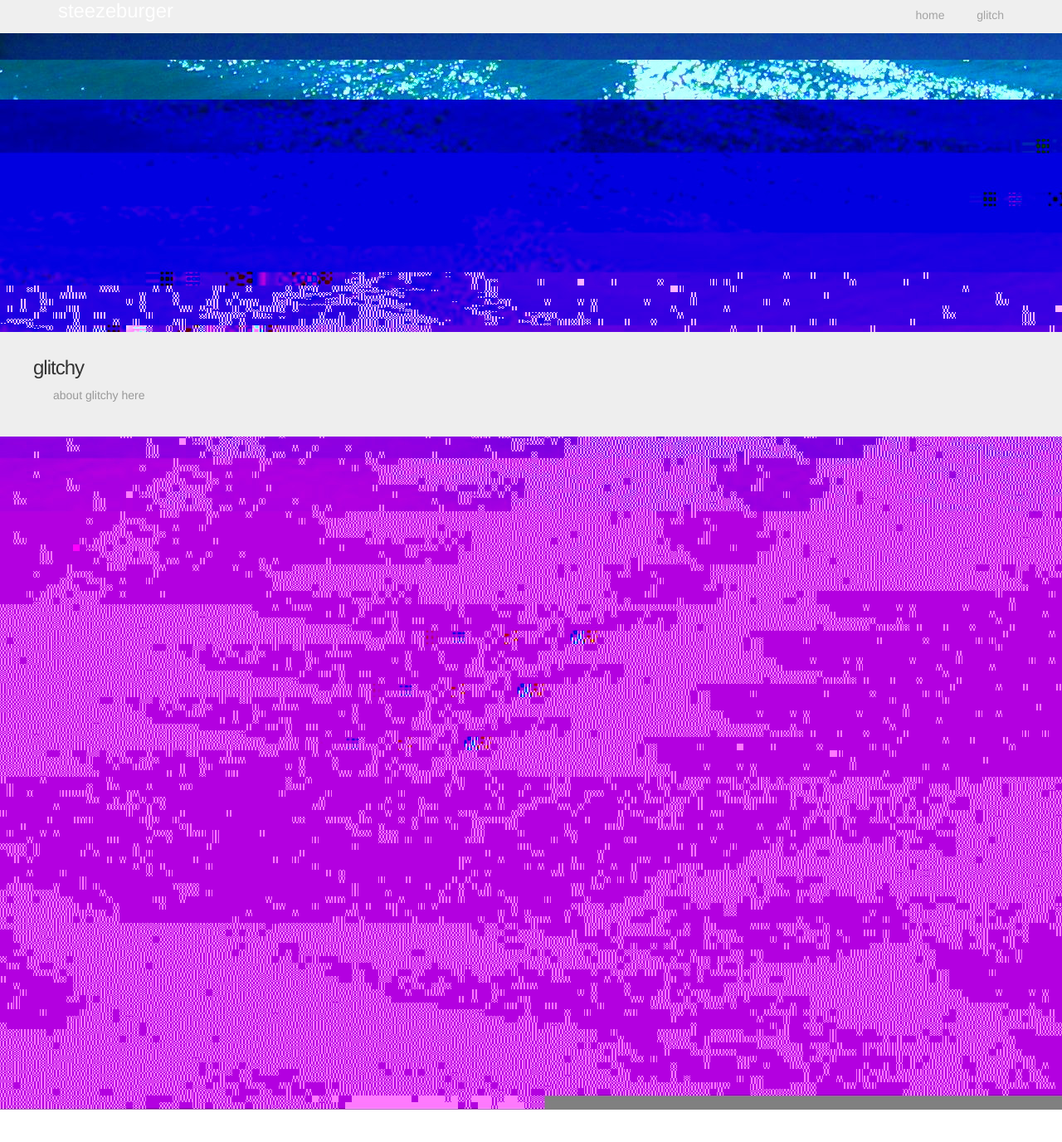
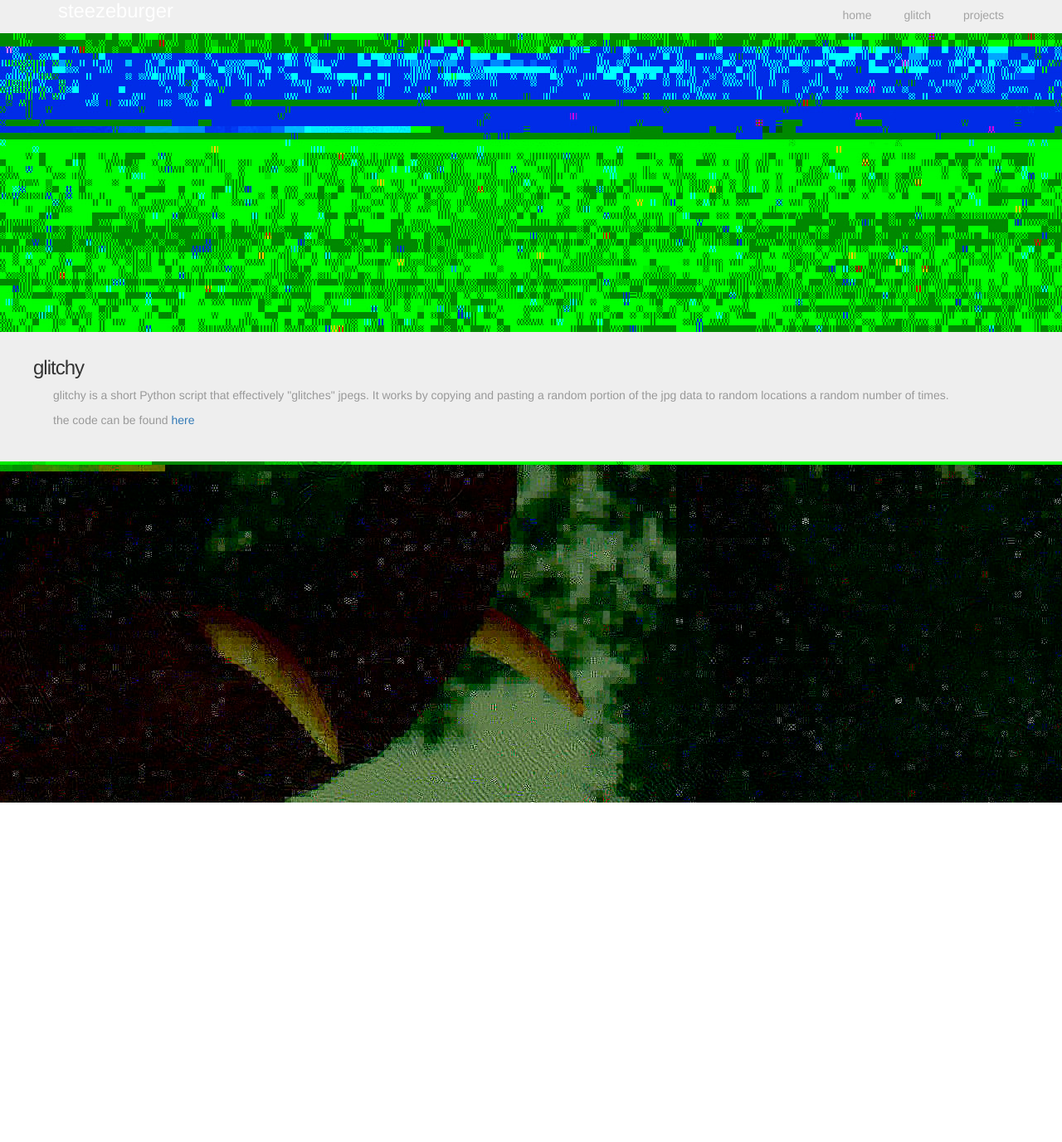
Before and after one commit to steezeburger/steezeburger, a Flask app: page /projects/glitchy/ in a window 1280 px wide. Shown: the top 1376 px of the page at 83% size. Run offline with Flask 2, Linux system fonts and the light colour scheme; some libraries are stand-ins or nearby versions.

Commit message:
added mobile menu and projects menu

```diff
--- /dev/null
+++ b/app/static/scripts/sidr.js
@@ -0,0 +1,28 @@
+/**
+ * Created by js on 10/15/14.
+ */
+$(document).ready(function() {
+   $('#glitch-menu').sidr({
+       name: 'glitch',
+       side: 'right',
+       source: '#glitch-menu-content'
+   });
+   $('#projects-menu').sidr({
+       name: 'projects',
+       side: 'right',
+       source: '#projects-menu-content'
+   });
+   $('#mobile-menu').sidr({
+       name: 'mobile',
+       side: 'right',
+       source: '#mobile-menu-content'
+   });
+});
+
+//$(document)
+//    .bind('click', function (){
+//        $.sidr('close', 'respNav');
+//    })
+//    .bind('touchstart', function(){
+//        $.sidr('close', 'respNav');
+//    });
--- a/app/templates/base.html
+++ b/app/templates/base.html
@@ -17,7 +17,7 @@
 					<ul class="menu">
 						<li><a href="{{ url_for('index') }}">home</a></li>
 						<li><a id="glitch-menu" href="#glitch-menu">glitch</a></li>
-{#                        <li><a id="projects-menu" href="#projects-menu">projects</a></li>#}
+                        <li><a id="projects-menu" href="#projects-menu">projects</a></li>
 					</ul>
 				</nav>
 			</div>
@@ -25,7 +25,7 @@
                 <h1 class="mobile-logo">steezeburger</h1>
                 <nav>
                     <ul class="menu">
-                        <li><a id="glitch-menu" href="#glitch-menu"><span class="glyphicon glyphicon-align-justify"></span></a></li>
+                        <li><a id="mobile-menu" href="#mobile-menu"><span class="glyphicon glyphicon-align-justify"></span></a></li>
                     </ul>
                 </nav>
             </div>
@@ -55,17 +55,23 @@
             <!-- Menu content -->
             <div id="glitch-menu-content">
             <ul>
-                <li><a href="{{ url_for('glitch_tutorials') }}">tutorials</a>
-                </li>
-                <li><a href="{{ url_for('glitch_exhibition') }}">exhibition</a>
-                </li>
+                <li><a href="{{ url_for('glitch_tutorials') }}">tutorials</a></li>
+                <li><a href="{{ url_for('glitch_exhibition') }}">exhibition</a></li>
             </ul>
             </div>
 
-
             <div id="projects-menu-content">
             <ul>
-                <li><a href="{{ url_for('projects_glitchy') }}">glitchy</li>
+                <li><a href="{{ url_for('projects_glitchy') }}">glitchy</a></li>
+            </ul>
+            </div>
+
+            <div id="mobile-menu-content">
+            <ul>
+                <li><a href="{{ url_for('index') }}">home</a></li>
+                <li><a href="{{ url_for('glitch_tutorials') }}">tutorials</a></li>
+                <li><a href="{{ url_for('glitch_exhibition') }}">exhibition</a></li>
+                <li><a href="{{ url_for('projects_glitchy') }}">glitchy</a></li>
             </ul>
             </div>
 
@@ -74,21 +80,7 @@
         <script src="{{ url_for('static', filename='scripts/sidr-package-1.2.1/jquery.sidr.min.js') }}"></script>
         <script src="https://maxcdn.bootstrapcdn.com/bootstrap/3.2.0/js/bootstrap.min.js"></script>
         <script src="{{ url_for('static', filename='simple-sidebar/js/bootstrap.min.js') }}"></script>
-        <script>
-            $(document).ready(function () {
-                $('#glitch-menu').sidr({
-                    side: 'right',
-                    source: '#glitch-menu-content'
-                });
-            });
-        </script>
-        <!-- simple-sidebar script -->
-{#        <script>#}
-{#            $("#menu-toggle").click(function(e) {#}
-{#                e.preventDefault();#}
-{#                $("#wrapper").toggleClass("toggled");#}
-{#            });#}
-{#        </script>#}
+        <script src="{{ url_for('static', filename='scripts/sidr.js') }}"></script>
         <!-- /scripts -->
 
 	</body>
--- a/app/templates/projects-glitchy.html
+++ b/app/templates/projects-glitchy.html
@@ -3,7 +3,10 @@
    <div class="content">
             <h3>glitchy</h3>
             <div class="paragraphcontainer">
-                <p>about glitchy here
+                <p>glitchy is a short Python script that effectively "glitches" jpegs. It works by copying and pasting a
+                   random portion of the jpg data to random locations a random number of times.
+                </p>
+                <p>the code can be found <a href="https://github.com/steezeburger/glitchy/blob/master/glitchy.py">here</a>
             </div>
         </div>
     </div>
```
Also changed, not shown: app/templates/glitch-exhibition.html (+8 -8 lines), app/templates/glitch-tutorials.html (+8 -8 lines), app/static/images/banners/glitched_elephant_cropped_flipped.jpg (added).
